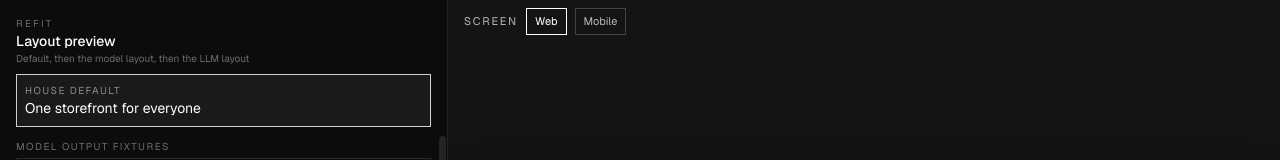
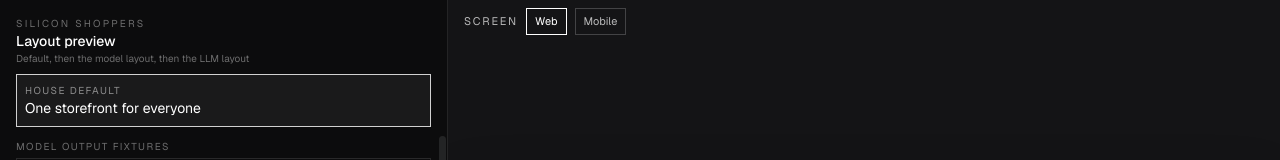
Before and after one commit to AnselZeng/silicon-shoppers, a Next.js app in the folder frontend/: page / in a window 1280 px wide. Shown: the top 160 px of the page. Built offline with nearby package versions, Linux system fonts and the light colour scheme.

Commit message:
Updating the app name

```diff
--- a/frontend/app/layout.tsx
+++ b/frontend/app/layout.tsx
@@ -19,7 +19,7 @@ const newsreader = Newsreader({
 })
 
 export const metadata: Metadata = {
-  title: "ATELIER NINE — Refit",
+  title: "Silicon Shoppers",
   description: "A storefront that rewrites itself from the first few clicks.",
 }
 
--- a/frontend/components/shell/PersonaPanel.tsx
+++ b/frontend/components/shell/PersonaPanel.tsx
@@ -23,7 +23,7 @@ export function PersonaPanel() {
     <div className="flex h-full flex-col">
       <div className="flex items-baseline justify-between px-4 pt-4 pb-2">
         <div>
-          <p className="text-[10px] tracking-[0.22em] text-white/40 uppercase">Refit</p>
+          <p className="text-[10px] tracking-[0.22em] text-white/40 uppercase">Silicon Shoppers</p>
           <h1 className="text-sm font-medium">Layout preview</h1>
           <p className="text-[10px] text-white/40">Default, then the model layout, then the LLM layout</p>
         </div>
```
Also changed, not shown: 3 other files (tests, documents, lock files or other folders).
